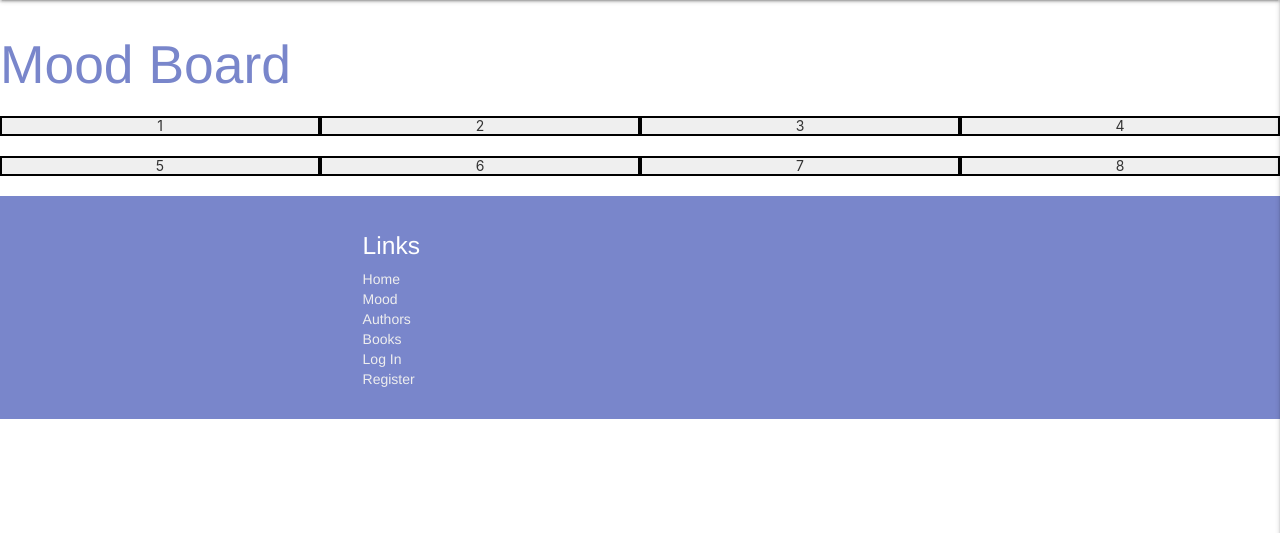
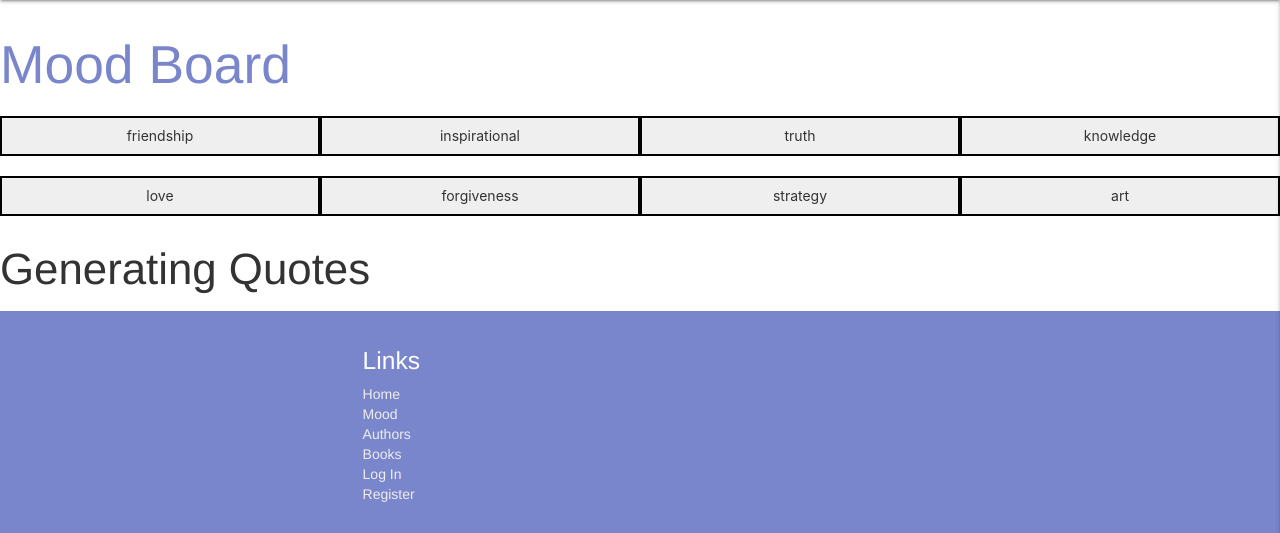
Before and after one commit to daithioc95/MS3, a Flask app: page /mood in a window 1280 px wide. Shown: the part 64-597 px from the top of the page. Run offline with Flask 2, Linux system fonts and the light colour scheme; some libraries are stand-ins or nearby versions.

Commit message:
Add mood boxes wording to mood.html

```diff
--- a/static/css/style.css
+++ b/static/css/style.css
@@ -401,4 +401,9 @@ label input[type="checkbox"] {
 .mood-button{
     border: 2px solid black;
     width: 25%;
+    height: 40px;
 }
+
+.button-clicked {
+  background-color: yellow;
+}
--- a/static/js/script.js
+++ b/static/js/script.js
@@ -1,7 +1,12 @@
 $(document).ready(function () {
     $('.sidenav').sidenav({ edge: "right" });
     $('.collapsible').collapsible();
+    $(".mood-button").click(function () {
+        $(this).addClass('button-clicked');
     });
+});
+
+
 
     // Moved to quotes.html
 // $('input[name=test_quote_star]').change(function(e) {
--- a/templates/mood.html
+++ b/templates/mood.html
@@ -4,17 +4,19 @@
     <h2>Mood Board</h2>
 
     <div class="row">
-      <button class="col 4 mood-button">1</button>
-      <button class="col 4 mood-button">2</button>
-      <button class="col 4 mood-button">3</button>
-      <button class="col 4 mood-button">4</button>
+      <button id = "mood-button1" class="col 4 mood-button">friendship</button>
+      <button id = "mood-button2" class="col 4 mood-button">inspirational</button>
+      <button id = "mood-button3"  class="col 4 mood-button">truth</button>
+      <button id = "mood-button4"  class="col 4 mood-button">knowledge</button>
     </div>
 
     <div class="row">
-      <button class="col 4 mood-button">5</button>
-      <button class="col 4 mood-button">6</button>
-      <button class="col 4 mood-button">7</button>
-      <button class="col 4 mood-button">8</button>
+      <button id = "mood-button5"  class="col 4 mood-button">love</button>
+      <button id = "mood-button6"  class="col 4 mood-button">forgiveness</button>
+      <button id = "mood-button7"  class="col 4 mood-button">strategy </button>
+      <button id = "mood-button8"  class="col 4 mood-button">art</button>
     </div>
 
+<h3>Generating Quotes</h3>
+
 {% endblock %}
```
